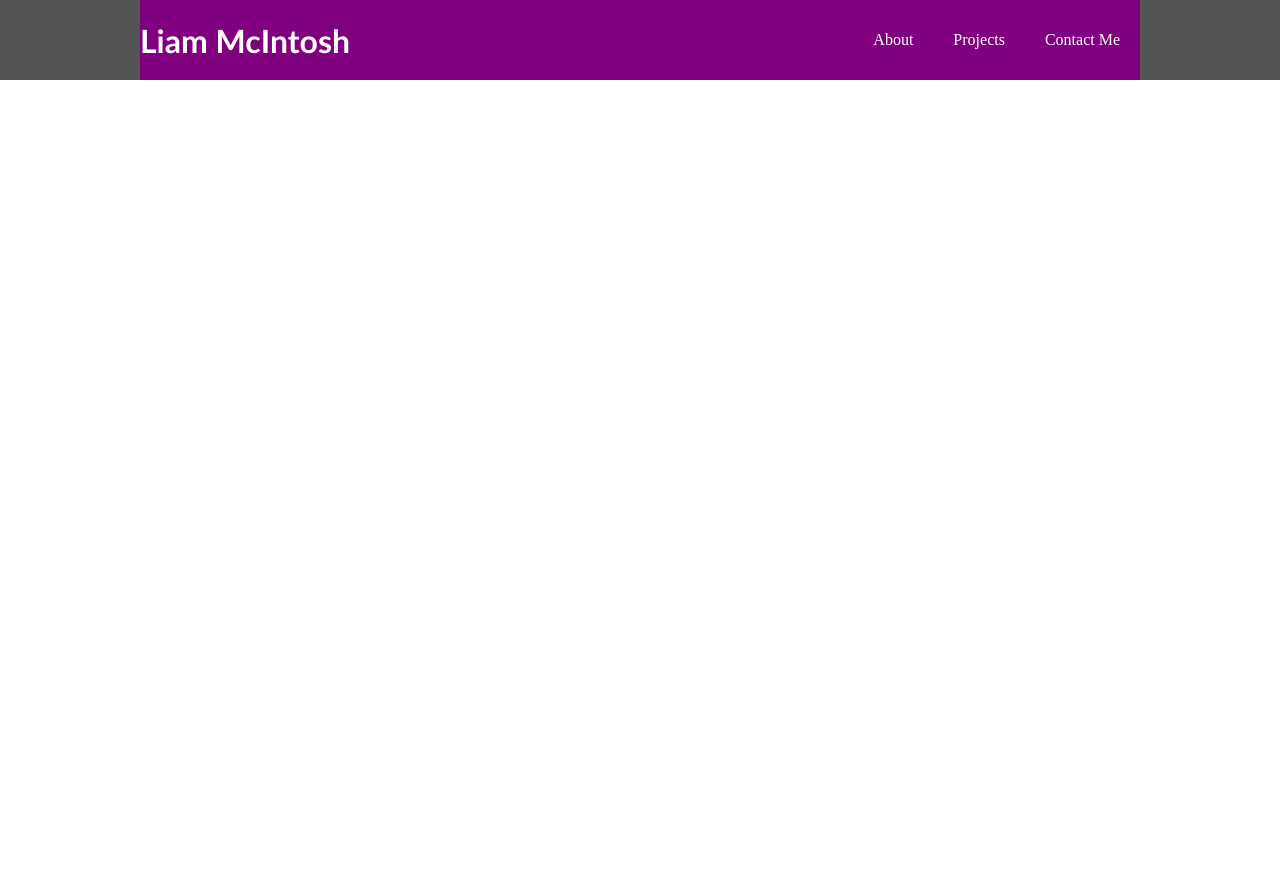
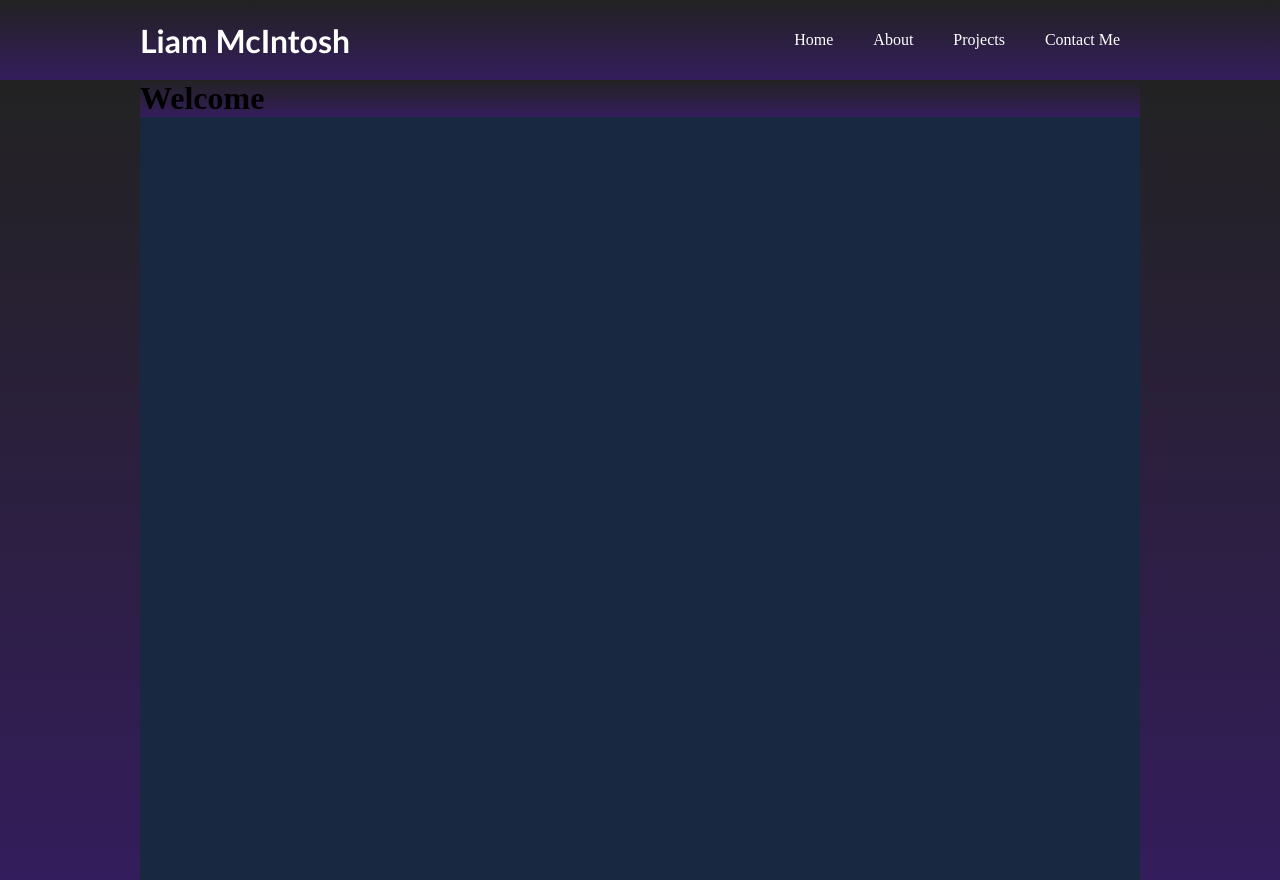
Before and after one commit to lmmcntsh/lmmcntsh.github.io, a plain HTML site: page index.html in a window 1280 px wide. Before the commit the page ends 800 px from the top, so only its background shows below. Drawn offline with Linux system fonts and the light colour scheme.

```diff
--- a/index.html
+++ b/index.html
@@ -2,10 +2,10 @@
 <html>
     <head>
 
-
+        <meta charset="UTF-8">
         <link href="Montserrat.zip">
         <link rel="stylesheet" href="style.css">
-        <title>Ass</title>
+        <title>Assignment1_McIntosh</title>
 
     </head>
     <body>
@@ -17,12 +17,19 @@
                     <h1>Liam McIntosh</h1>
                 </div>
                 <ul class="navigation">
+                    <a href="index.html"><li>Home</li></a>
                     <a href="ABOUT_ME.html"><li>About</li></a>
                     <a href="Projects.html"><li>Projects</li></a>
                     <a href="Contact_Me.html"><li>Contact Me</li></a>
                 </ul>
             </div>
-
+            <div class="bg">
+                <div class="contentspace" >
+                    <h1> Welcome </h1>
+                    <div class="img">
+                    </div>
+                </div>
+            </div>
         </div>
     </body>
 </html>
--- a/style.css
+++ b/style.css
@@ -3,31 +3,39 @@
     padding: 0;
     list-style: none;
     text-decoration: none;
+    background-image: linear-gradient(#222222, #341d5c);
+    background-size: auto;
+
 }
 
 .header{
     width: 100%;
     height: 80px;
     display: block;
-    background-color: #555;
+    background-image: linear-gradient(#222222, #341d5c);
 }
 .inner_header{
     width: 1000px;
     height: 100%;
     display: block;
     margin: 0 auto;
-    background-color: purple;
+    background-image: none;
+
 }
 
 .NavBarLogo{
     height: 100%;
     display: table;
     float: left;
+    background-image: none;
+
 
 }
 
 .NavBarLogo h1{
     color: white;
+    background-image: none;
+
     height: 100%;
     display: table-cell;
     vertical-align: middle;
@@ -38,6 +46,8 @@
 .navigation{
     float: right;
     height: 100%;
+    background-image: none;
+
 
 }
 
@@ -46,6 +56,8 @@
     display: table;
     float: left;
     padding: 0px 20px;
+    background-image: none;
+
 }
 
 .navigation a li{
@@ -53,4 +65,22 @@
     vertical-align: middle;
     height: 100%;
     color: white;
+    background-image: none;
 }
+
+
+
+.contentspace {
+    background-color: #192841;
+    width: 1000px; height: 800px;
+    background-image: none;
+
+    margin-left: auto;
+    margin-right: auto;
+}
+
+.img {
+    width: 50%; height: 50%;
+    background-image: none;
+
+}
```
